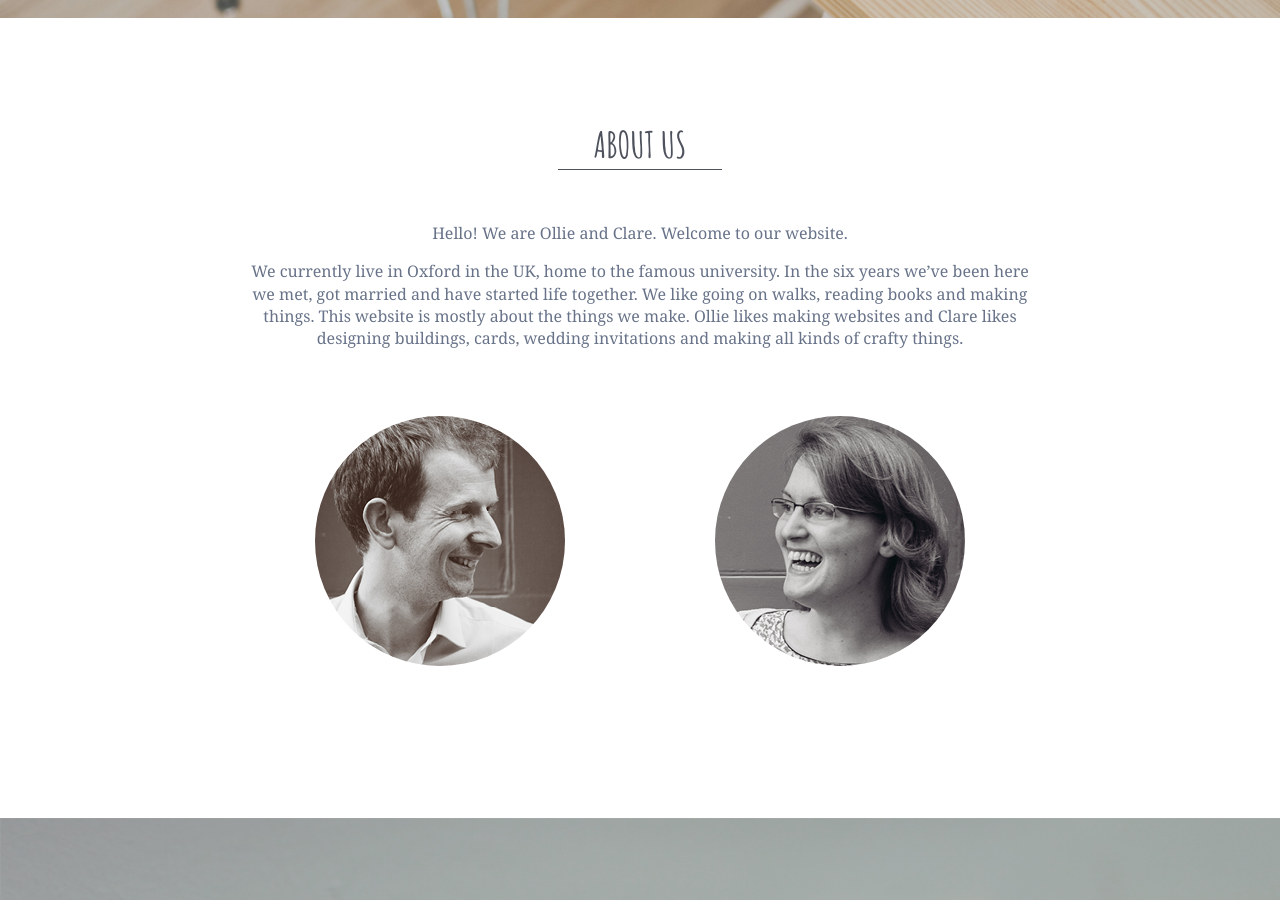
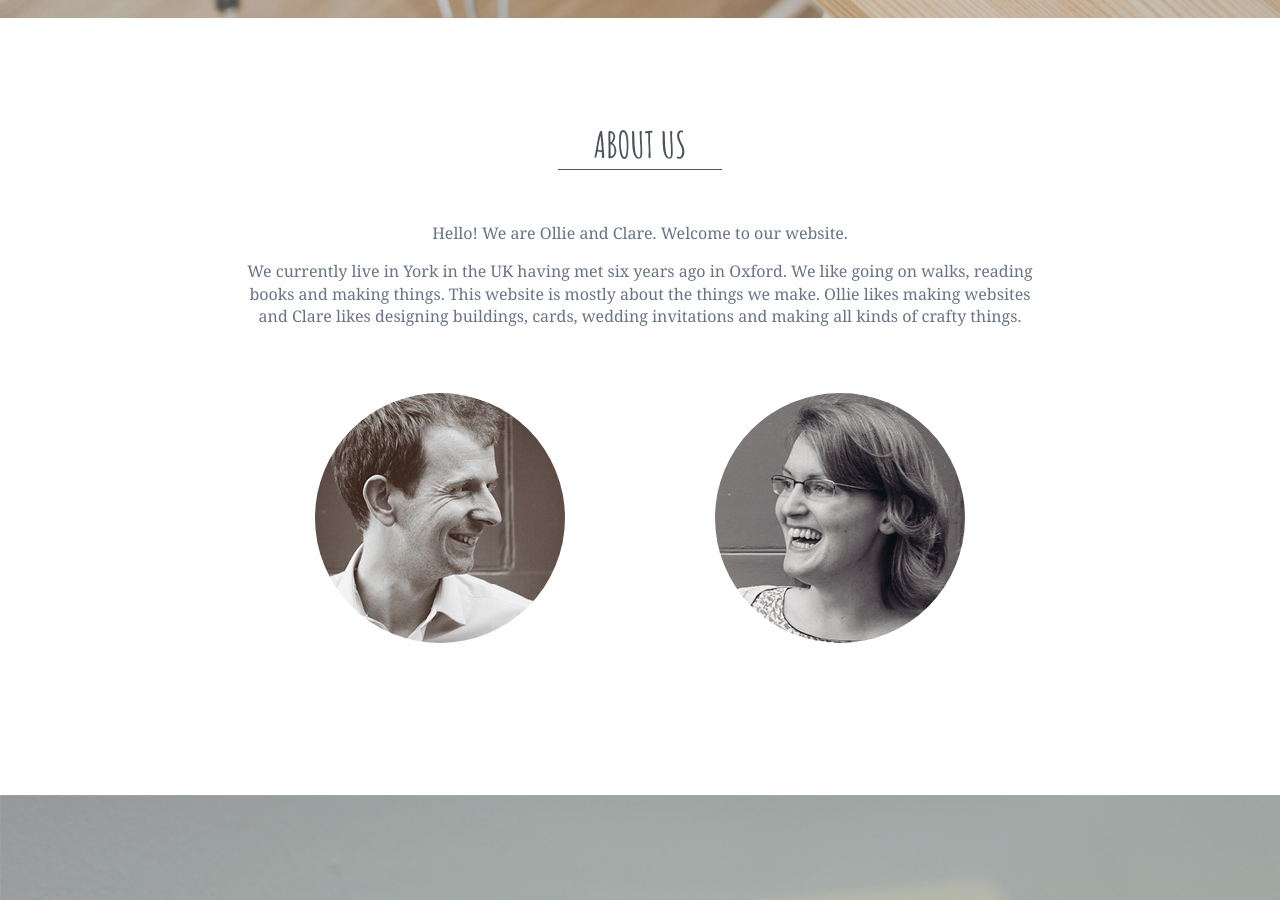
Before and after one commit to olvrbrown/ollie-and-clare, a Jekyll site: the page built from index.md, in a window 1280 px wide and 900 px high, scrolled down 504 px. Built offline with Jekyll 4.4.1, drawn with Linux system fonts in a browser that asks for light colours.

Commit message:
Change city

```diff
--- a/_layouts/home.html
+++ b/_layouts/home.html
@@ -13,7 +13,7 @@
 
 			<p class="lead">Hello! We are Ollie and Clare. Welcome to our website.</p>
 
-			<p class="lead">We currently live in Oxford in the UK, home to the famous university. In the six years we’ve been here we met, got married and have started life together. We like going on walks, reading books and making things. This website is mostly about the things we make. Ollie likes making websites and Clare likes designing buildings, cards, wedding invitations and making all kinds of crafty things.</p>
+			<p class="lead">We currently live in York in the UK having met six years ago in Oxford. We like going on walks, reading books and making things. This website is mostly about the things we make. Ollie likes making websites and Clare likes designing buildings, cards, wedding invitations and making all kinds of crafty things.</p>
 
 			<div class="blocks blocks-2 blocks-nobreak">
 				<div class="block">
```
